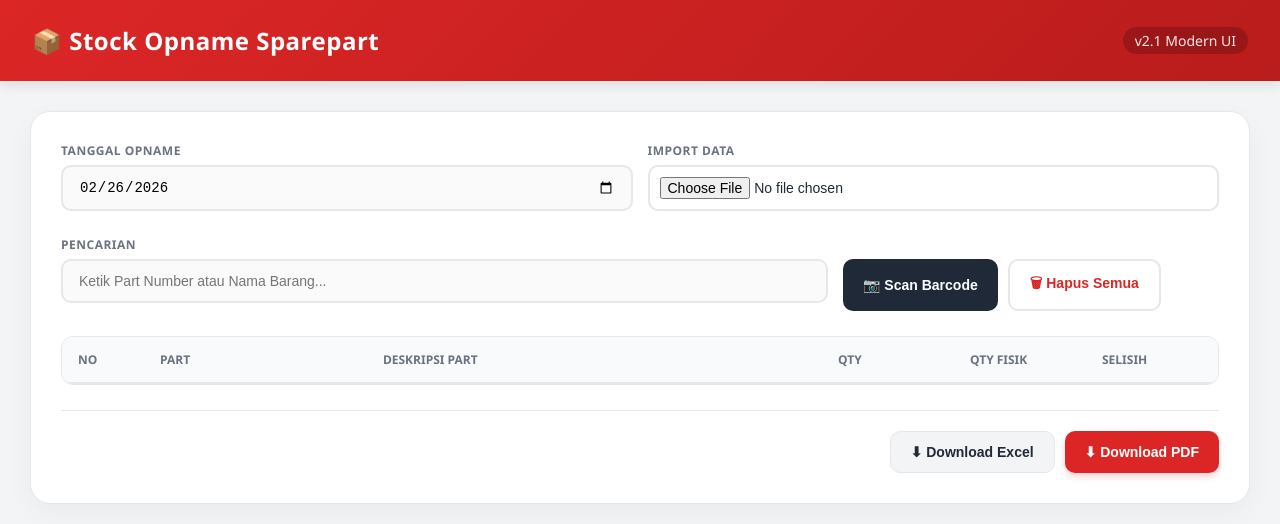
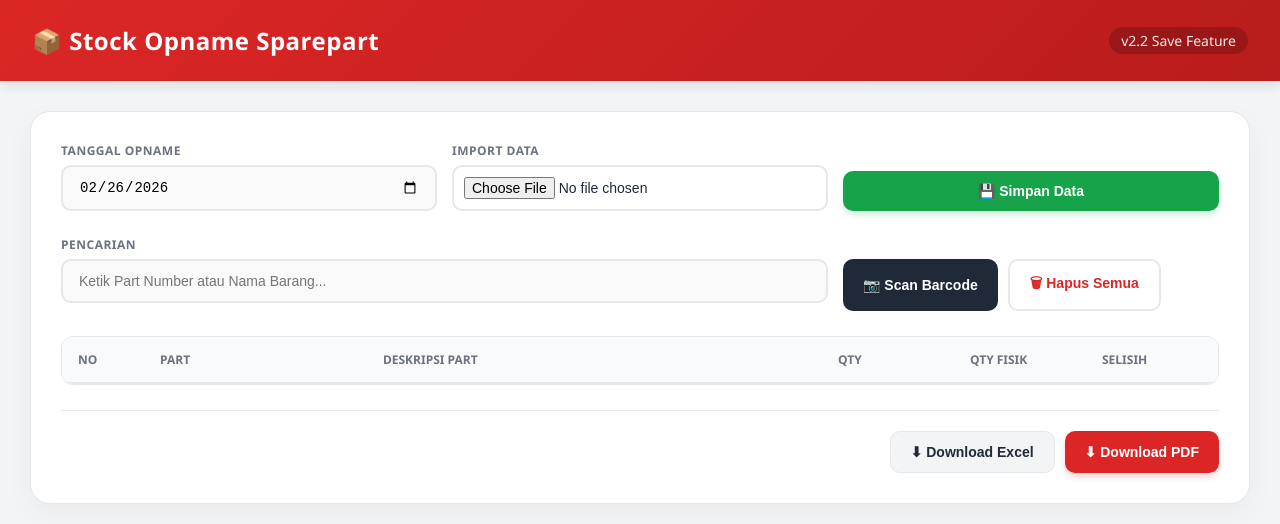
Before and after one commit to redspiderbox-ctrl/Stock-Opname-Sparepart, a plain HTML site: page index.html in a window 1280 px wide. Drawn offline with nearby package versions, Linux system fonts and the light colour scheme.

Commit message:
Update index.html

```diff
--- a/index.html
+++ b/index.html
@@ -102,6 +102,13 @@ input:focus {
     box-shadow: 0 4px 6px rgba(220, 38, 38, 0.2);
 }
 .btn-primary:hover { background: var(--primary-dark); transform: translateY(-2px); box-shadow: 0 6px 8px rgba(220, 38, 38, 0.25); }
+
+.btn-success {
+    background: var(--success);
+    color: #fff;
+    box-shadow: 0 4px 6px rgba(22, 163, 74, 0.2);
+}
+.btn-success:hover { background: #15803d; transform: translateY(-2px); }
 
 .btn-danger {
     background: transparent;
@@ -229,7 +236,7 @@ input[type="number"] {
 
 <header>
     <h2>📦 Stock Opname Sparepart</h2>
-    <span>v2.1 Modern UI</span>
+    <span>v2.2 Save Feature</span>
 </header>
 
 <div class="container">
@@ -244,6 +251,12 @@ input[type="number"] {
             <div class="input-group">
                 <span class="label">Import Data</span>
                 <input type="file" id="fileInput" accept=".xlsx,.xls" style="background:none; padding:10px;">
+            </div>
+
+            <!-- Tombol Simpan Baru -->
+             <div class="input-group" style="justify-content: flex-end;">
+                <span class="label">&nbsp;</span>
+                <button class="btn btn-success" onclick="manualSave()">💾 Simpan Data</button>
             </div>
         </div>
 
@@ -365,7 +378,7 @@ function calc(input) {
     el.innerText = (selisih > 0 ? "+" : "") + selisih;
 
     el.className = "badge " + (selisih > 0 ? "plus" : selisih < 0 ? "minus" : "zero");
-    saveStorage();
+    saveStorage(); // Auto-save setiap perubahan
 }
 
 /* ===== SEARCH & FILTER ===== */
@@ -450,7 +463,7 @@ function stopScan() {
     }
 }
 
-/* ===== STORAGE ===== */
+/* ===== STORAGE FUNCTIONS ===== */
 function saveStorage() {
     const data = [];
     tbody.querySelectorAll("tr").forEach(r => {
@@ -465,11 +478,18 @@ function saveStorage() {
     localStorage.setItem("tanggal_mod", document.getElementById("tanggal").value);
 }
 
+// Fungsi Simpan Manual (Dipanggil tombol)
+function manualSave() {
+    saveStorage();
+    showToast("💾 Data berhasil disimpan!");
+}
+
 function loadStorage() {
     const data = JSON.parse(localStorage.getItem(storageKey) || "[]");
     tbody.innerHTML = "";
     if(data.length > 0) {
         data.forEach((d, i) => addRow(i + 1, d.part, d.desc, d.qty, d.fisik));
+        showToast("📂 Data sebelumnya dimuat");
     }
 }
 
@@ -486,7 +506,6 @@ function exportExcel() {
     if(tbody.rows.length === 0) return showToast("Data kosong!");
 
     const d = document.getElementById("tanggal").value;
-    // Header disesuaikan dengan permintaan
     const data = [["LAPORAN STOCK OPNAME"], ["Tanggal", d], [], ["NO", "PART", "Deskripsi Part", "QTY", "QTY FISIK", "SELISIH", "KET"]];
 
     tbody.querySelectorAll("tr").forEach(r => {
@@ -514,7 +533,7 @@ function exportPDF() {
     const d = document.getElementById("tanggal").value;
 
     doc.setFontSize(18);
-    doc.setTextColor(31, 41, 55); // Dark
+    doc.setTextColor(31, 41, 55);
     doc.text("Laporan Stock Opname", 14, 18);
 
     doc.setFontSize(11);
@@ -532,7 +551,6 @@ function exportPDF() {
 
     doc.autoTable({
         startY: 32,
-        // Header disesuaikan dengan permintaan
         head: [["NO", "PART", "Deskripsi Part", "QTY", "QTY FISIK", "SELISIH"]],
         body: rows,
         styles: { fontSize: 9, cellPadding: 3 },
```
